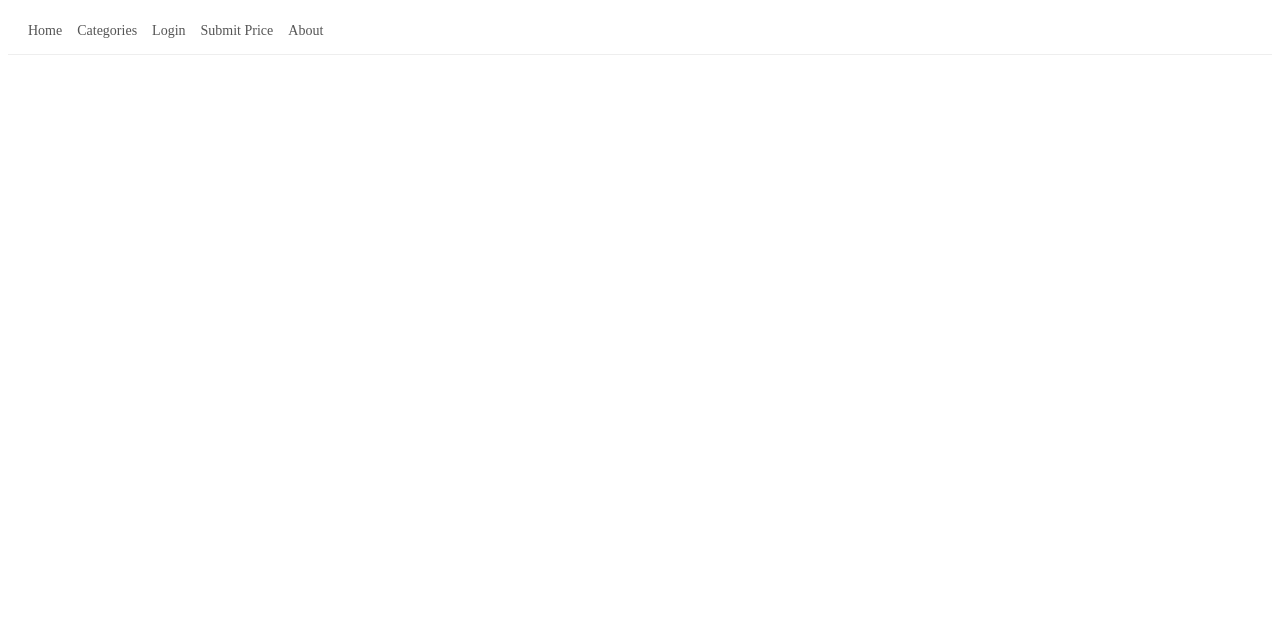
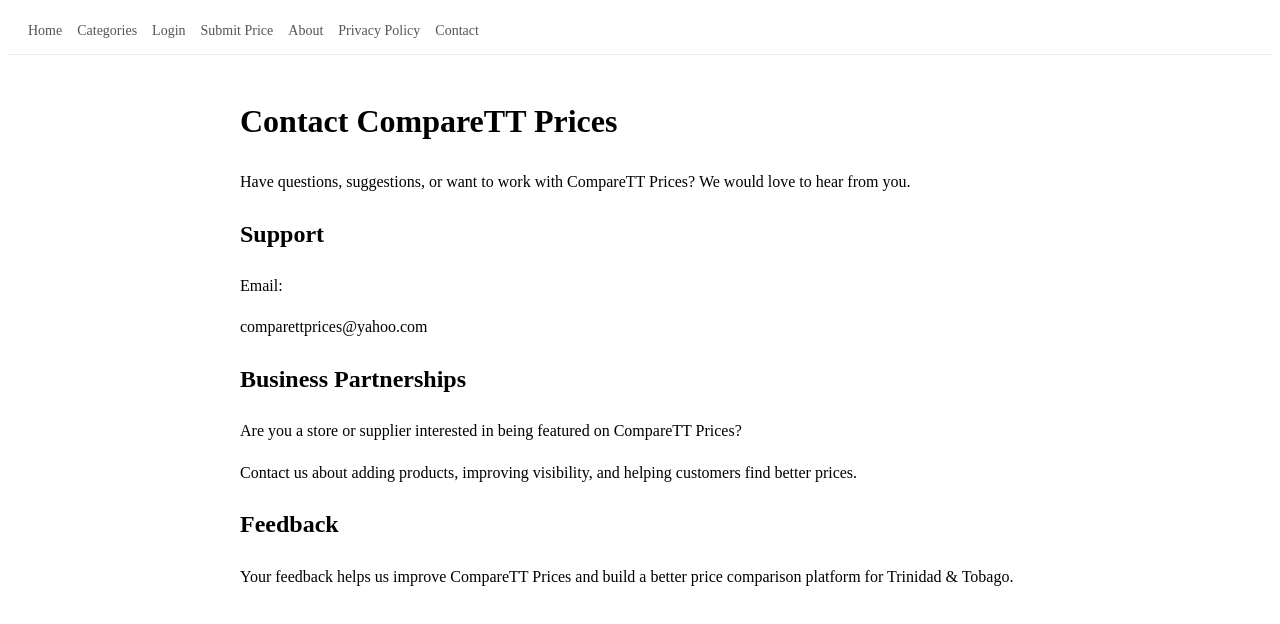
Before and after one commit to extrahandstt/compare-tt, a React (Vite) app: page /contact in a window 1280 px wide. Shown: the top 624 px of the page. Built offline with nearby package versions, Linux system fonts and the light colour scheme.

Commit message:
Add privacy policy contact pages and AdSense setup

```diff
--- a/index.html
+++ b/index.html
@@ -6,6 +6,8 @@
     <link rel="icon" type="image/svg+xml" href="/favicon.svg" />
     <meta name="viewport" content="width=device-width, initial-scale=1.0" />
     <title>comparett</title>
+    <script async src="https://pagead2.googlesyndication.com/pagead/js/adsbygoogle.js?client=ca-pub-3353924745954706"
+     crossorigin="anonymous"></script>
   </head>
   <body>
     <div id="root"></div>
--- a/src/App.jsx
+++ b/src/App.jsx
@@ -12,7 +12,8 @@
 import Register from "./pages/Register";
 import { initGA, trackPageView } from "./analytics";
 import {useEffect} from "react";
-
+import PrivacyPolicy from "./pages/PrivacyPolicy";
+import Contact from "./pages/Contact";
 
 
 export default function App() {
@@ -41,6 +42,9 @@
       <Route path="/category/:slug" element={<Category />} />
       <Route path="/product/:slug" element={<Product />} />
       <Route path="/submit-price" element={<SubmitPrice />} />
+      <Route path="/privacy-policy" element={<PrivacyPolicy />} />
+
+<Route path="/contact" element={<Contact />} />
       <Route
   path="/about"
   element={<About />}
--- /dev/null
+++ b/src/components/AdBanner.jsx
@@ -0,0 +1,36 @@
+import { useEffect } from "react";
+
+export default function AdBanner({ slot }) {
+
+useEffect(()=>{
+
+(window.adsbygoogle = window.adsbygoogle || []).push({});
+
+},[]);
+
+
+return (
+
+<div
+style={{
+margin:"20px 0",
+textAlign:"center"
+}}
+>
+
+<ins
+className="adsbygoogle"
+style={{
+display:"block"
+}}
+data-ad-client="ca-pub-3353924745954706"
+data-ad-slot={slot}
+data-ad-format="auto"
+data-full-width-responsive="true"
+/>
+
+</div>
+
+);
+
+}
--- a/src/components/Navbar.jsx
+++ b/src/components/Navbar.jsx
@@ -61,6 +61,20 @@
 >
   About
 </Link>
+
+<Link
+  to="/privacy-policy"
+  style={linkStyle}
+>
+  Privacy Policy
+</Link>
+
+<Link
+  to="/contact"
+  style={linkStyle}
+>
+  Contact
+</Link>
       </div>
 
 
--- a/src/pages/Category.jsx
+++ b/src/pages/Category.jsx
@@ -1,6 +1,7 @@
 import { useEffect, useState } from "react";
 import { useParams, Link } from "react-router-dom";
 import { supabase } from "../lib/supabase";
+import AdBanner from "../components/AdBanner";
 
 export default function Category() {
   const { slug } = useParams();
@@ -139,6 +140,7 @@
 ))
       )}
       <hr style={{ marginTop: "30px" }} />
+      <AdBanner slot="7544600056" />
 
 <h2>
   Compare {slug?.replace("-", " ")} Prices
--- /dev/null
+++ b/src/pages/Contact.jsx
@@ -0,0 +1,59 @@
+export default function Contact(){
+
+return (
+
+<div
+style={{
+padding:"20px",
+maxWidth:"800px",
+margin:"0 auto",
+lineHeight:"1.6"
+}}
+>
+
+<h1>Contact CompareTT Prices</h1>
+
+
+<p>
+Have questions, suggestions, or want to work with CompareTT Prices?
+We would love to hear from you.
+</p>
+
+
+<h2>Support</h2>
+
+<p>
+Email:
+</p>
+
+<p>
+comparettprices@yahoo.com
+</p>
+
+
+<h2>Business Partnerships</h2>
+
+<p>
+Are you a store or supplier interested in being featured
+on CompareTT Prices?
+</p>
+
+<p>
+Contact us about adding products, improving visibility,
+and helping customers find better prices.
+</p>
+
+
+<h2>Feedback</h2>
+
+<p>
+Your feedback helps us improve CompareTT Prices and build a better
+price comparison platform for Trinidad & Tobago.
+</p>
+
+
+</div>
+
+);
+
+}
--- a/src/pages/Home.jsx
+++ b/src/pages/Home.jsx
@@ -3,6 +3,7 @@
 import { Link } from "react-router-dom";
 import LocationPicker from "../components/LocationPicker";
 import logo from "../assets/comparett-logo.png";
+import AdBanner from "../components/AdBanner";
 
 
 export default function Home({location, setLocation}) {
@@ -300,6 +301,8 @@
 
 
 </div>
+<AdBanner slot="3077641350" />
+
       <h2 style={{ marginTop: "30px" }}>
   🔥 Trending Products
 </h2>
--- /dev/null
+++ b/src/pages/PrivacyPolicy.jsx
@@ -0,0 +1,99 @@
+export default function PrivacyPolicy() {
+
+return (
+
+<div
+style={{
+padding:"20px",
+maxWidth:"800px",
+margin:"0 auto",
+lineHeight:"1.6"
+}}
+>
+
+<h1>Privacy Policy — CompareTT Prices</h1>
+
+<p>
+Last updated: June 2026
+</p>
+
+<p>
+CompareTT Prices helps users compare product prices, discover deals,
+and submit price information from stores across Trinidad & Tobago.
+</p>
+
+
+<h2>Information We Collect</h2>
+
+<p>
+When you use CompareTT, we may collect:
+</p>
+
+<ul>
+<li>Information you provide when submitting price reports</li>
+<li>Account information if you create an account</li>
+<li>Location information you choose to provide</li>
+<li>Basic usage information to improve the website</li>
+</ul>
+
+
+<h2>How We Use Information</h2>
+
+<ul>
+<li>Provide price comparison services</li>
+<li>Improve CompareTT features</li>
+<li>Maintain security and prevent abuse</li>
+<li>Improve user experience</li>
+</ul>
+
+
+<h2>Price Information</h2>
+
+<p>
+Prices submitted by users are community contributions.
+CompareTT Prices does not guarantee that every price is always current.
+Users should confirm prices with stores before purchasing.
+</p>
+
+
+<h2>Cookies and Advertising</h2>
+
+<p>
+CompareTT Prices may use cookies and third-party services such as
+Google Analytics and Google AdSense to improve the website
+and display relevant advertisements.
+</p>
+
+
+<h2>Third Party Services</h2>
+
+<p>
+We may use services including hosting, databases, analytics,
+and advertising providers.
+</p>
+
+
+<h2>Contact</h2>
+
+<p>
+If you have questions about this Privacy Policy contact:
+</p>
+
+<p>
+Email: comparettprices@yahoo.com
+</p>
+
+
+<h2>Updates</h2>
+
+<p>
+We may update this Privacy Policy from time to time.
+Changes will be posted on this page.
+</p>
+
+
+</div>
+
+);
+
+}
--- a/src/pages/Product.jsx
+++ b/src/pages/Product.jsx
@@ -3,6 +3,7 @@
 import { supabase } from "../lib/supabase";
 import { Link } from "react-router-dom";
 import { useSearchParams } from "react-router-dom";
+import AdBanner from "../components/AdBanner";
 
 export default function Product() {
   const { slug } = useParams();
@@ -465,7 +466,7 @@
         textDecoration:"none"
       }}
     >
-
+<AdBanner slot="5508363575" />
       <button
         style={{
           width:"100%",
```
